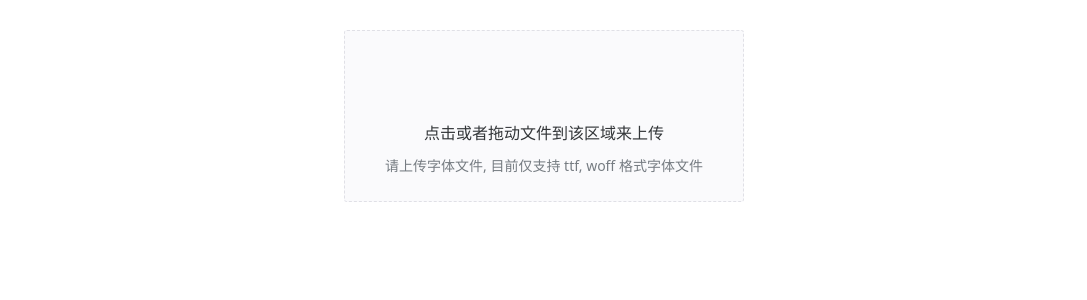
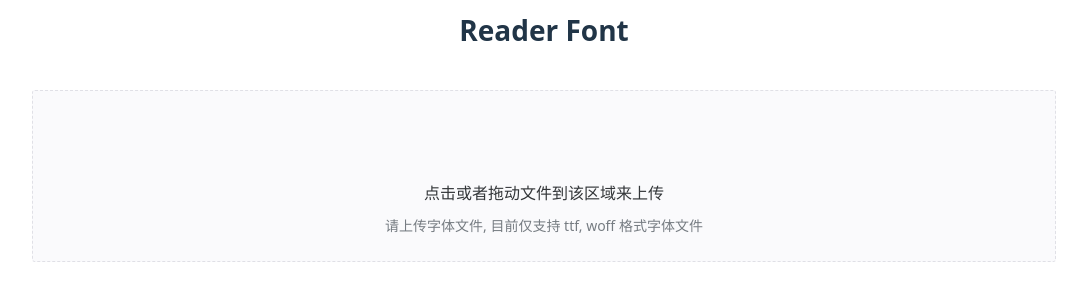
Before and after one commit to Alessandro-Pang/reader-font, a Vue app: page / in a window 1280 px wide. Shown: the top 300 px of the page, without its empty margins (96-1183 px from the left). Built offline with nearby package versions, Linux system fonts and the light colour scheme; some icons are missing.

Commit message:
doc: 优化页面

```diff
--- a/src/App.vue
+++ b/src/App.vue
@@ -2,7 +2,7 @@
  * @Author: zi.yang
  * @Date: 2024-12-05 09:23:18
  * @LastEditors: zi.yang
- * @LastEditTime: 2024-12-06 21:25:28
+ * @LastEditTime: 2024-12-08 13:53:35
  * @Description:
  * @FilePath: /reader-font/src/App.vue
 -->
@@ -79,7 +79,10 @@ function handleOpenEdit(icon: IconProps) {
 
 <template>
   <n-message-provider>
-    <div style="width: 80%; margin: 30px auto; min-width: 400px">
+    <header class="header">
+      Reader Font
+    </header>
+    <div style="width: 80%; margin: 30px auto;">
       <n-upload v-model:file-list="fileList" directory-dnd @update:file-list="handleUploadChange" accept=".ttf,.woff">
         <n-upload-dragger>
           <div style="margin-bottom: 12px">
@@ -116,6 +119,13 @@ function handleOpenEdit(icon: IconProps) {
 </template>
 
 <style lang=scss scoped>
+.header {
+  height: 60px;
+  line-height: 60px;
+  text-align: center;
+  font-size: 28px;
+  font-weight: 600;
+}
 .icon-list--wrapper {
   display: flex;
   flex-wrap: wrap;
--- a/src/style.css
+++ b/src/style.css
@@ -51,6 +51,7 @@ button:focus-visible {
 #app {
   margin: 0 auto;
   text-align: center;
+  width: 100%;
 }
 
 @media (prefers-color-scheme: light) {
```
